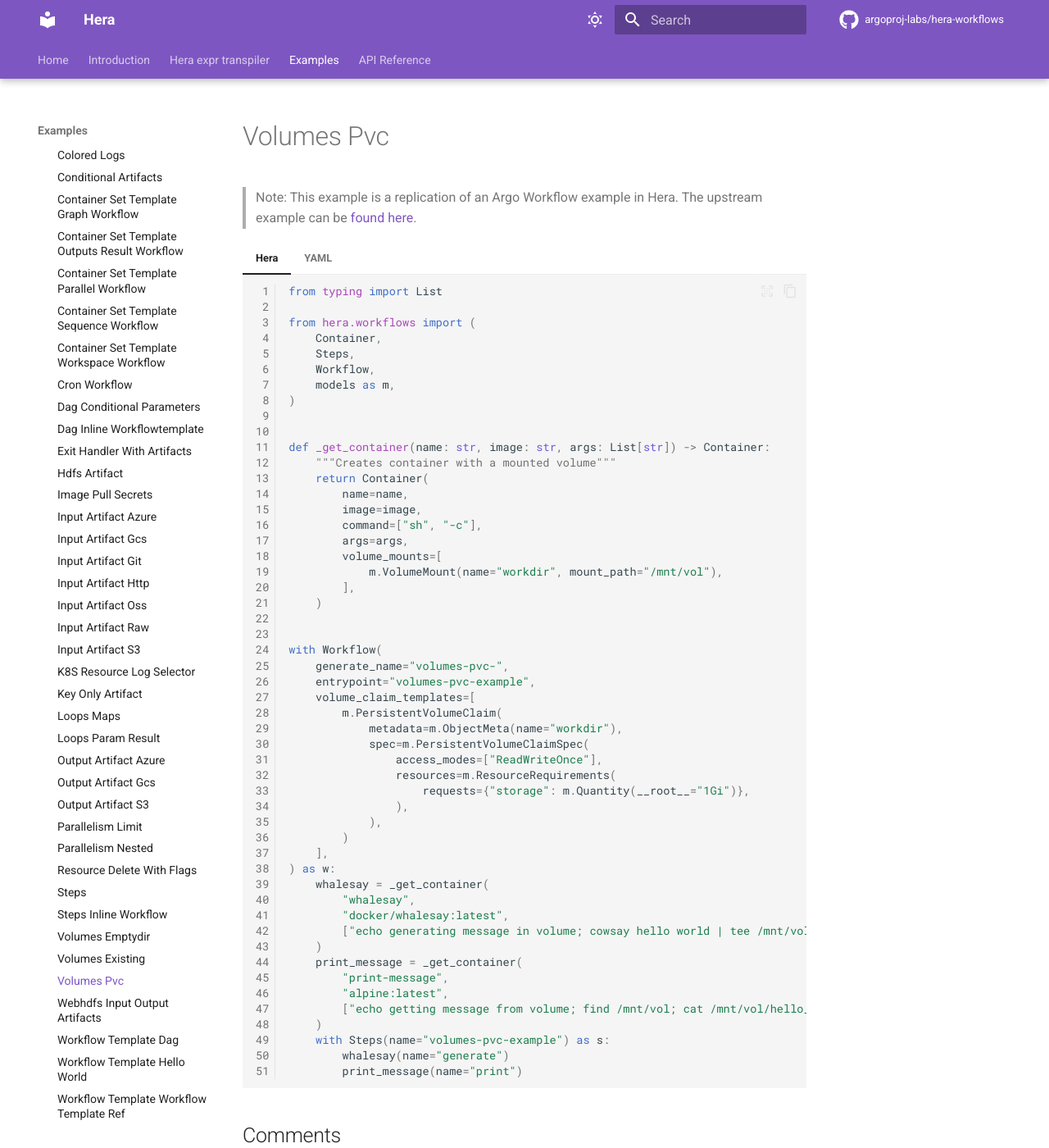
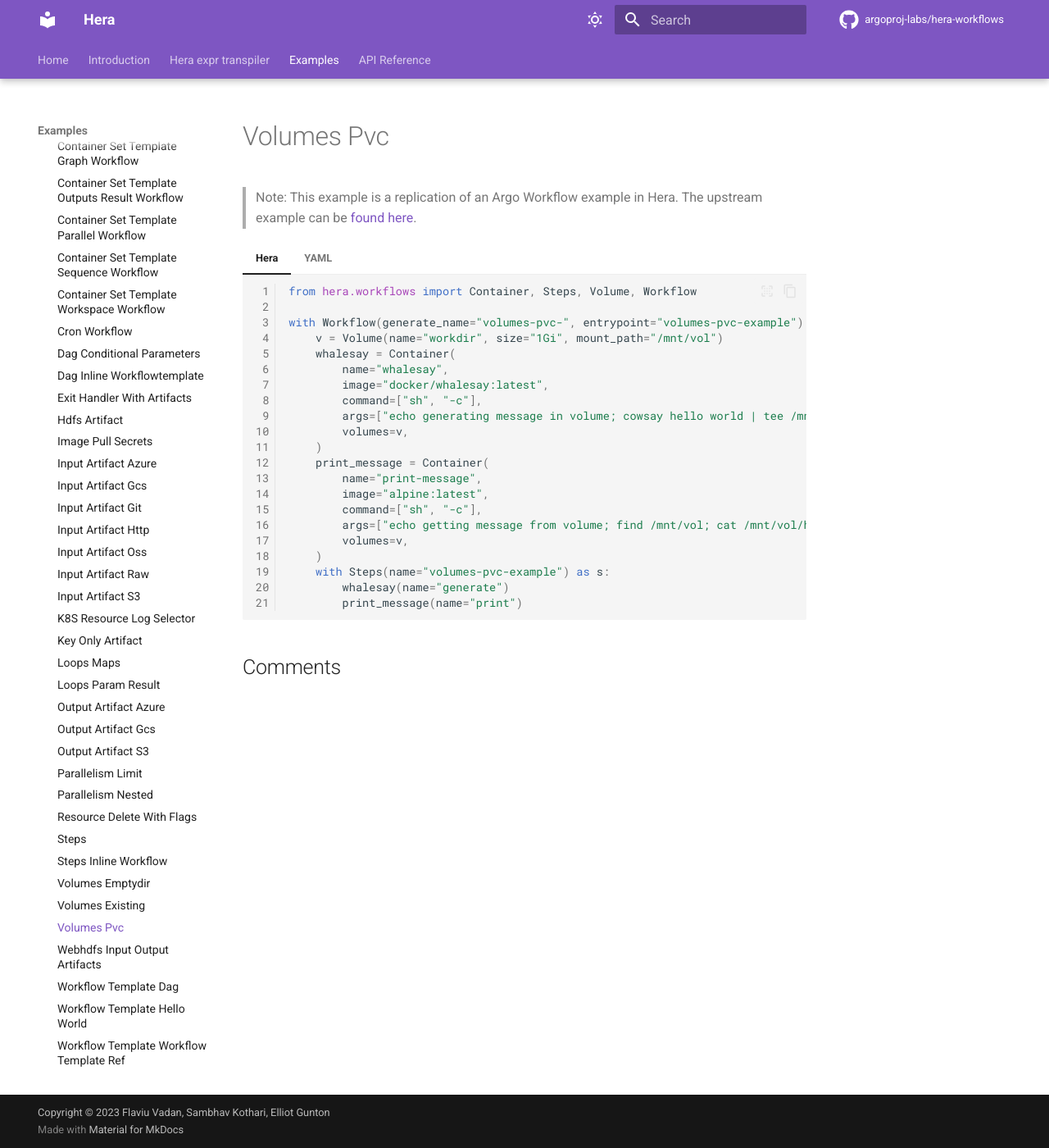
Before and after one commit to argoproj-labs/hera, an MkDocs documentation site: the page built from docs/examples/workflows/upstream/volumes_pvc.md, in a window 1280 px wide and 1400 px high. Shown: the whole window at 82% size. Built offline with MkDocs 1.6.1 and Material for MkDocs 9.7.7, drawn with Linux system fonts in a browser that asks for light colours; comment, search, counter and statistics services are not loaded; the version menu is left out.

Commit message:
Adjust dynamic volume provisioning (#529)
A few things were missing for the completion of the volume features:
- resources were not properly set inside on condition of `Volume`
- extra volumes were added in the container/script, which resulted in
the PVCs not having PVs to bind them
- accepting both types of Hera auto-generated volumes + Hera volumes was
not developed yet

This PR also refactors the existing volume PVC example and greatly
simplifies the setup by using the Hera models

---------

Signed-off-by: Flaviu Vadan <flaviuvadan@gmail.com>

````diff
--- a/docs/examples/workflows/upstream/volumes_pvc.md
+++ b/docs/examples/workflows/upstream/volumes_pvc.md
@@ -8,53 +8,23 @@
 === "Hera"
 
     ```python linenums="1"
-    from typing import List
+    from hera.workflows import Container, Steps, Volume, Workflow
 
-    from hera.workflows import (
-        Container,
-        Steps,
-        Workflow,
-        models as m,
-    )
-
-
-    def _get_container(name: str, image: str, args: List[str]) -> Container:
-        """Creates container with a mounted volume"""
-        return Container(
-            name=name,
-            image=image,
+    with Workflow(generate_name="volumes-pvc-", entrypoint="volumes-pvc-example") as w:
+        v = Volume(name="workdir", size="1Gi", mount_path="/mnt/vol")
+        whalesay = Container(
+            name="whalesay",
+            image="docker/whalesay:latest",
             command=["sh", "-c"],
-            args=args,
-            volume_mounts=[
-                m.VolumeMount(name="workdir", mount_path="/mnt/vol"),
-            ],
+            args=["echo generating message in volume; cowsay hello world | tee /mnt/vol/hello_world.txt"],
+            volumes=v,
         )
-
-
-    with Workflow(
-        generate_name="volumes-pvc-",
-        entrypoint="volumes-pvc-example",
-        volume_claim_templates=[
-            m.PersistentVolumeClaim(
-                metadata=m.ObjectMeta(name="workdir"),
-                spec=m.PersistentVolumeClaimSpec(
-                    access_modes=["ReadWriteOnce"],
-                    resources=m.ResourceRequirements(
-                        requests={"storage": m.Quantity(__root__="1Gi")},
-                    ),
-                ),
-            )
-        ],
-    ) as w:
-        whalesay = _get_container(
-            "whalesay",
-            "docker/whalesay:latest",
-            ["echo generating message in volume; cowsay hello world | tee /mnt/vol/hello_world.txt"],
-        )
-        print_message = _get_container(
-            "print-message",
-            "alpine:latest",
-            ["echo getting message from volume; find /mnt/vol; cat /mnt/vol/hello_world.txt"],
+        print_message = Container(
+            name="print-message",
+            image="alpine:latest",
+            command=["sh", "-c"],
+            args=["echo getting message from volume; find /mnt/vol; cat /mnt/vol/hello_world.txt"],
+            volumes=v,
         )
         with Steps(name="volumes-pvc-example") as s:
             whalesay(name="generate")
````
Also changed, not shown: docs/examples/workflows/dynamic_volumes.md (added, +70 -0 lines), docs/examples/workflows/upstream/colored_logs.md (+0 -2 lines), docs/examples/workflows/volume_mounts.md (added, +131 -0 lines), 9 other files.
